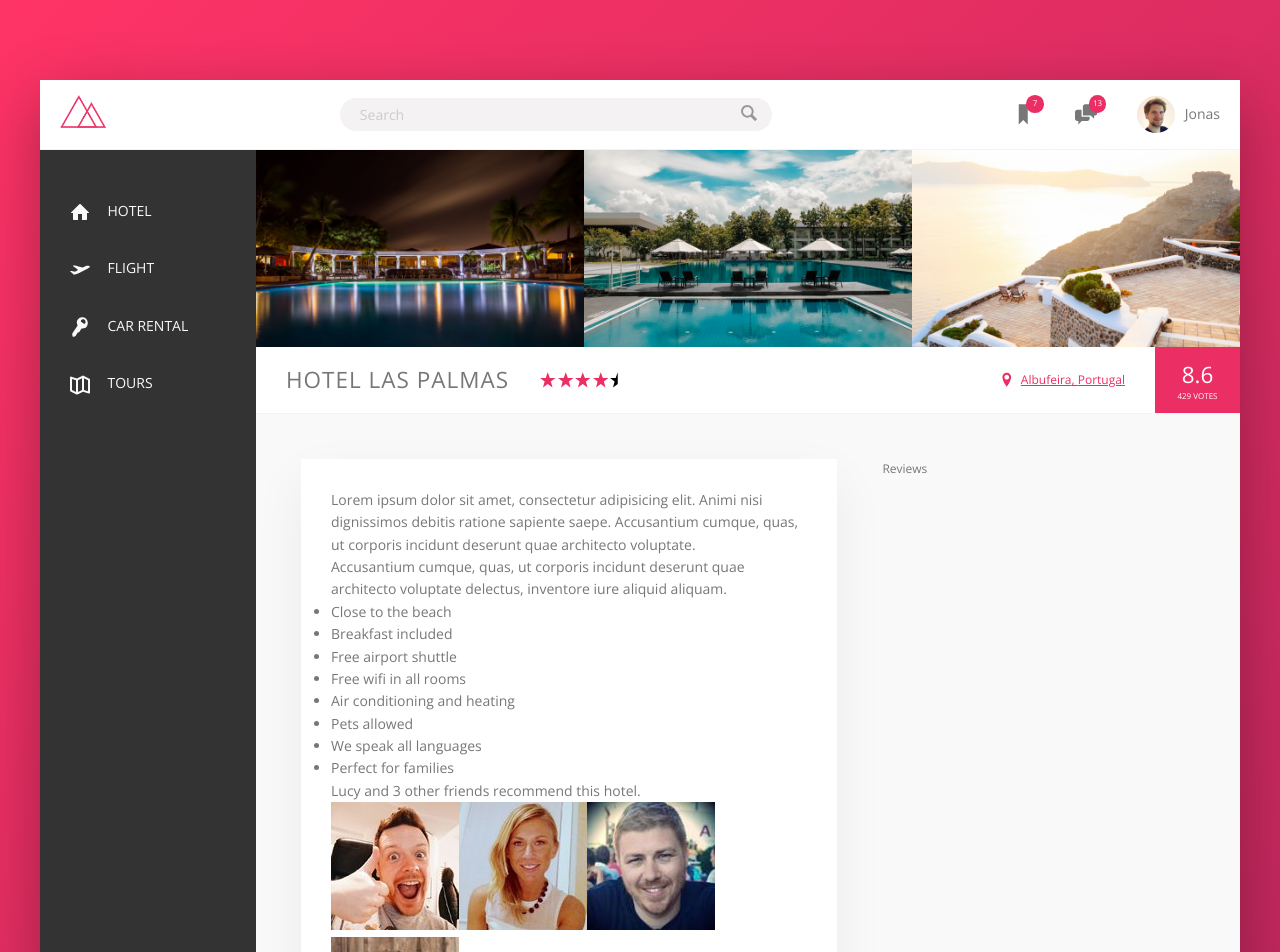
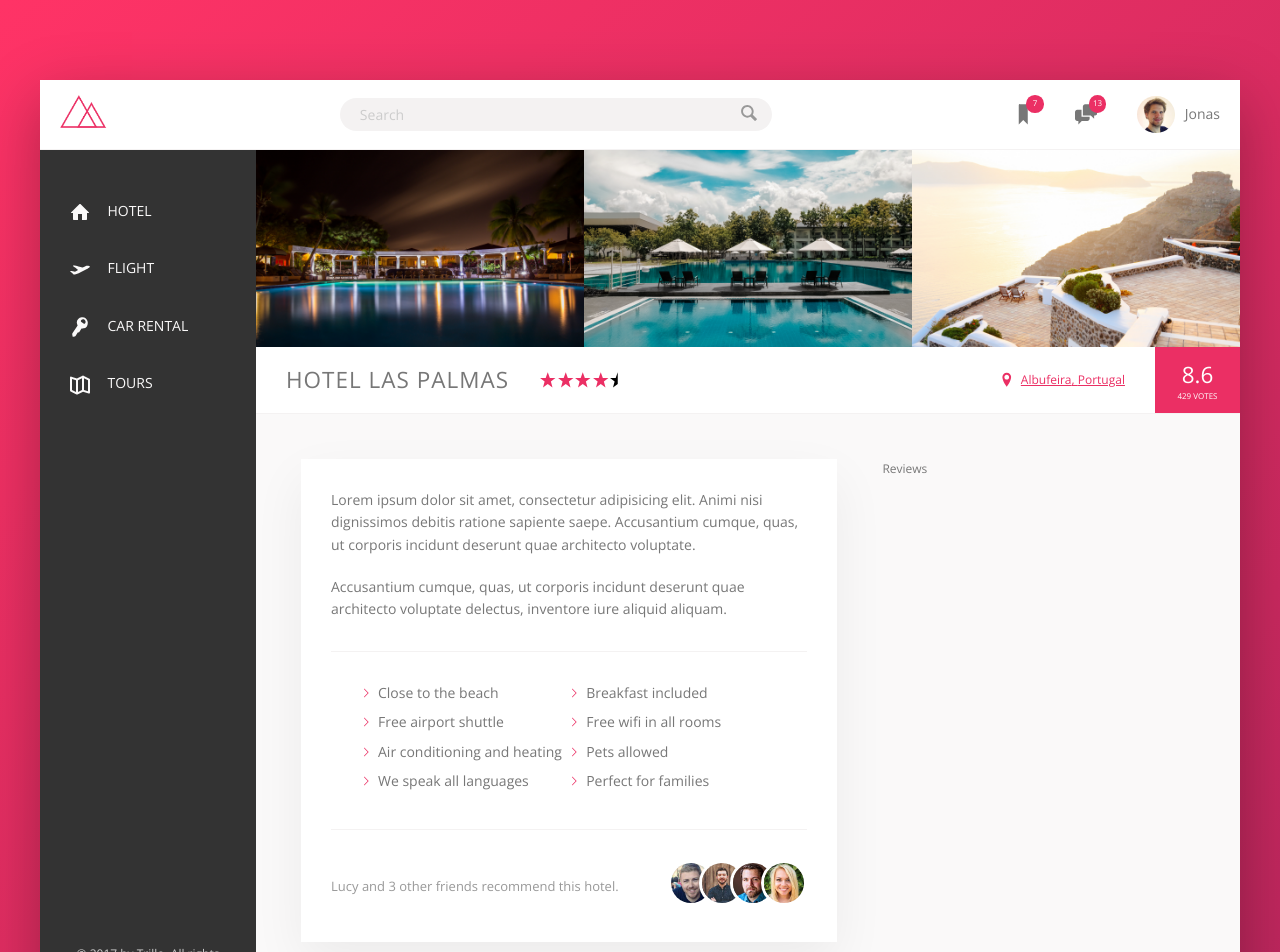
Before and after one commit to louisdtb/Trillo-react-project, a React (Create React App) app: page /hotels in a window 1280 px wide. Shown: the top 952 px of the page. Built offline with nearby package versions, Linux system fonts and the light colour scheme.

Commit message:
finished description box

```diff
--- a/src/components/MainContent/SectionDescription/_SectionDescription.scss
+++ b/src/components/MainContent/SectionDescription/_SectionDescription.scss
@@ -3,9 +3,67 @@
   background-color: #fff;
   box-shadow: 0 2rem 5rem rgba(0, 0, 0, 0.06);
   padding: 3rem;
+
+  .paragraph:not(:last-of-type) {
+    margin-bottom: 2rem;
+  }
+
+  .list {
+    margin: 3rem 0;
+    list-style: none;
+    padding: 3rem;
+    border-top: var(--line);
+    border-bottom: var(--line);
+
+    display: flex;
+    flex-wrap: wrap;
+
+    &-item {
+      flex: 0 0 50%;
+      margin-bottom: 0.7rem;
+
+      &::before {
+        content: "";
+        display: inline-block;
+        height: 1rem;
+        width: 1rem;
+        margin-right: 0.7rem;
+
+        // background-image: url("/src/img/chevron-thin-right.svg");
+        // background-size: cover;
+
+        background-color: var(--color-primary);
+        -webkit-mask-image: url("/src/img/chevron-thin-right.svg");
+        mask-image: url("/src/img/chevron-thin-right.svg");
+        -webkit-mask-size: cover;
+        mask-size: cover;
+      }
+    }
+  }
+  .recommend {
+    font-size: 1.3rem;
+    color: var(--color-grey-dark-3);
+    display: flex;
+
+    align-items: center;
+
+    &__count {
+      margin-right: auto;
+    }
+
+    &__friends {
+    }
+
+    &__photo {
+      box-sizing: content-box;
+      height: 4rem;
+      width: 4rem;
+      border-radius: 50%;
+      border: 3px solid #fff;
+
+      &:not(:last-child) {
+        margin-right: -1.5rem;
+      }
+    }
+  }
 }
-
-.reviews__photo {
-  border-radius: 50%;
-  mask-clip: 50%;
-}
--- a/src/css/style.css
+++ b/src/css/style.css
@@ -261,10 +261,45 @@ body {
   background-color: #fff;
   box-shadow: 0 2rem 5rem rgba(0, 0, 0, 0.06);
   padding: 3rem; }
-
-.reviews__photo {
-  border-radius: 50%;
-  mask-clip: 50%; }
+  .section-description .paragraph:not(:last-of-type) {
+    margin-bottom: 2rem; }
+  .section-description .list {
+    margin: 3rem 0;
+    list-style: none;
+    padding: 3rem;
+    border-top: var(--line);
+    border-bottom: var(--line);
+    display: flex;
+    flex-wrap: wrap; }
+    .section-description .list-item {
+      flex: 0 0 50%;
+      margin-bottom: 0.7rem; }
+      .section-description .list-item::before {
+        content: "";
+        display: inline-block;
+        height: 1rem;
+        width: 1rem;
+        margin-right: 0.7rem;
+        background-color: var(--color-primary);
+        -webkit-mask-image: url("/src/img/chevron-thin-right.svg");
+        mask-image: url("/src/img/chevron-thin-right.svg");
+        -webkit-mask-size: cover;
+        mask-size: cover; }
+  .section-description .recommend {
+    font-size: 1.3rem;
+    color: var(--color-grey-dark-3);
+    display: flex;
+    align-items: center; }
+    .section-description .recommend__count {
+      margin-right: auto; }
+    .section-description .recommend__photo {
+      box-sizing: content-box;
+      height: 4rem;
+      width: 4rem;
+      border-radius: 50%;
+      border: 3px solid #fff; }
+      .section-description .recommend__photo:not(:last-child) {
+        margin-right: -1.5rem; }
 
 .hotels__body {
   display: flex;
```
Also changed, not shown: src/components/MainContent/SectionDescription/SectionDescription.jsx (+4 -4 lines).
